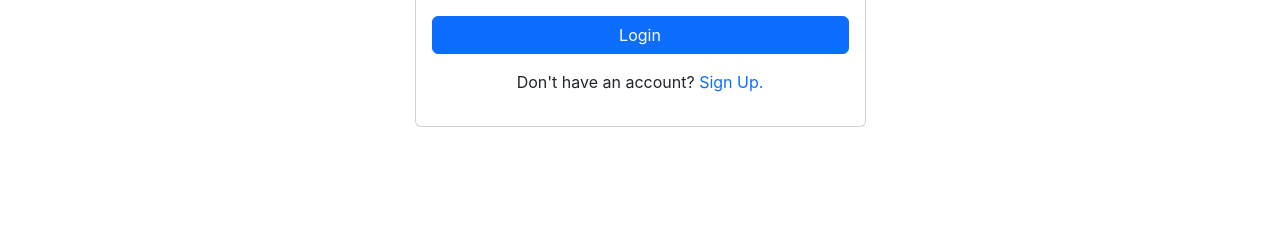
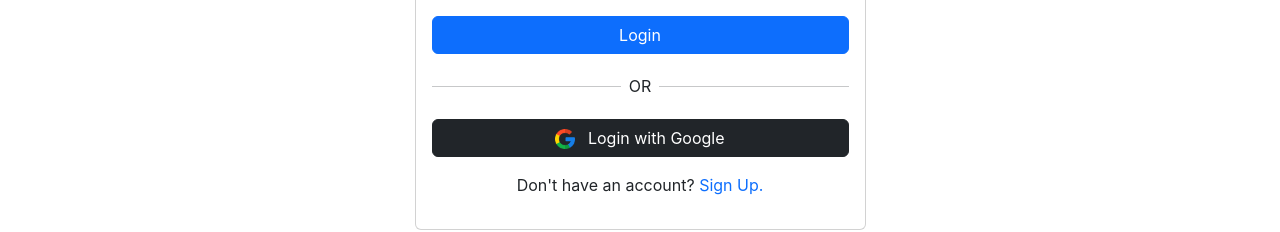
Before and after one commit to atulguptag/auth-frontend, a React (Create React App) app: page /login in a window 1280 px wide. Shown: the part 375-607 px from the top of the page. Built offline with nearby package versions, Linux system fonts and the light colour scheme; no server answers.

Commit message:
Added google auth login feature

```diff
--- a/src/components/Login.js
+++ b/src/components/Login.js
@@ -47,6 +47,10 @@ const Login = () => {
     }
   };
 
+  const handleGoogleLogin = () => {
+    window.location.href = `${apiBaseUrl}/auth/google`;
+  };
+
   return (
     <>
       <PageTitle title="Login" />
@@ -90,7 +94,7 @@ const Login = () => {
                       style={{
                         position: "absolute",
                         right: "20px",
-                        top: "53%",
+                        top: "42%",
                         transform: "translateY(-50%)",
                         border: "none",
                         background: "none",
@@ -111,6 +115,32 @@ const Login = () => {
                     </button>
                   </div>
                 </form>
+
+                <div className="d-flex align-items-center my-3">
+                  <hr className="flex-grow-1" />
+                  <span className="mx-2">OR</span>
+                  <hr className="flex-grow-1" />
+                </div>
+
+                <div className="d-grid">
+                  <button
+                    type="button"
+                    className="btn btn-dark btn-google"
+                    onClick={handleGoogleLogin}
+                  >
+                    <img
+                      src="/image.png"
+                      alt="Google logo"
+                      style={{
+                        width: "20px",
+                        height: "20px",
+                        objectFit: "contain",
+                      }}
+                    />
+                    <i className="fab fa-google me-2"></i> Login with Google
+                  </button>
+                </div>
+
                 <p className="mt-3 text-center">
                   Don't have an account?{" "}
                   <Link className="text-decoration-none" to="/signup">
--- a/src/components/Profile.js
+++ b/src/components/Profile.js
@@ -6,7 +6,7 @@ import LoadingSpinner from "./LoadingSpinner";
 import { AuthContext } from "../context/AuthContext";
 
 const Profile = () => {
-  const { token } = useContext(AuthContext);
+  const { token, user } = useContext(AuthContext);
   const [prompts, setPrompts] = useState([]);
   const [loading, setLoading] = useState(true);
   const apiBaseUrl = `${appConfig.baseApiUrl}`;
@@ -27,15 +27,14 @@ const Profile = () => {
           headers: headers,
         });
 
-        console.log("Response Data", response);
         if (response.ok) {
           const data = await response.json();
-          console.log("Json response", data);
           setPrompts(data);
         } else {
           toast.error("Unable to load prompts");
         }
       } catch (error) {
+        toast.error("An error occurred while fetching prompts.");
         console.error("Fetch error:", error);
       } finally {
         setLoading(false);
@@ -61,6 +60,7 @@ const Profile = () => {
 
   return (
     <Container className="my-5">
+      <h6 className="text-start mb-4">Welcome, {user?.email}</h6>
       <h2 className="text-center mb-4">Your Prompt History</h2>
       {prompts.length === 0 ? (
         <div className="text-center">
```
